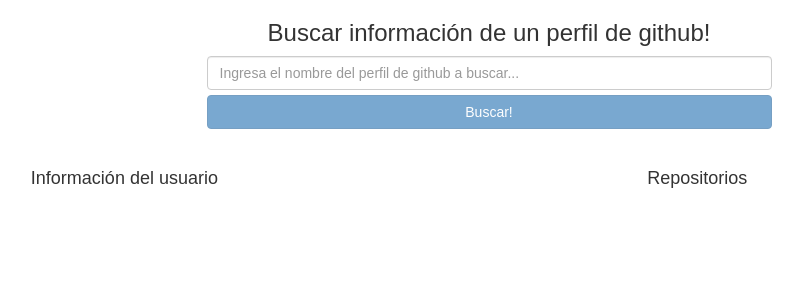
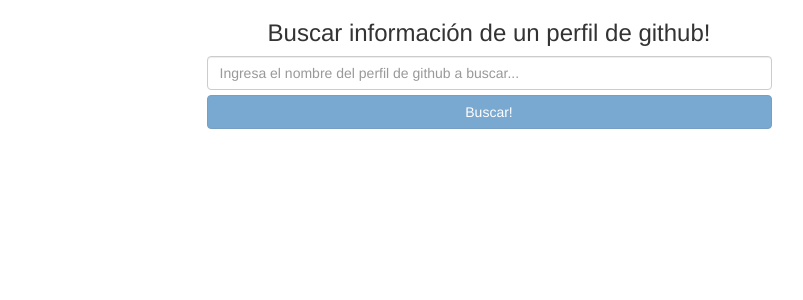
Before and after one commit to Proskynete/api-github-con-react-y-promesas-es6, a React (Create React App) app: page / in a window 1280 px wide. Shown: the top 300 px of the page, without its empty margins (151-954 px from the left). Built offline with nearby package versions, Linux system fonts and the light colour scheme.

Commit message:
Agregar usabilidad

```diff
--- a/package.json
+++ b/package.json
@@ -6,6 +6,7 @@
     "material-ui": "^0.18.1",
     "react": "^15.5.4",
     "react-dom": "^15.5.4",
+    "react-native-loading-gif": "^1.1.3",
     "reqwest": "^2.0.5"
   },
   "devDependencies": {
--- a/src/component/content_user_component/repositories.jsx
+++ b/src/component/content_user_component/repositories.jsx
@@ -9,7 +9,7 @@ import Repository from './repository'
 |*/
 export default class Repositories extends Component{
 	handleRepository(){
-		if(this.props.reposInfo){
+		if(this.props.reposInfo.length > 0){
 			return this.props.reposInfo.map(repo => {
 				return (
 					<Repository
@@ -22,7 +22,11 @@ export default class Repositories extends Component{
 				)
 			})
 		}else{
-			return ""
+			return (
+				<article className="col-md-12 text-danger text-center">
+				  <strong>Ups! </strong> Este perfil no tiene nigún proyecto guardado en Github
+				</article>
+			)
 		}
 	}
 
--- a/src/component/search_component/index.jsx
+++ b/src/component/search_component/index.jsx
@@ -1,7 +1,9 @@
 /*
 | Imports
 */
-import React, { Component } from 'react';
+import React, { Component } from 'react'
+import '../../index.css'
+import logo from '../../logo.svg'
 import UserInfo from '../content_user_component/userInfo'
 import Repositories from '../content_user_component/repositories'
 
@@ -14,6 +16,10 @@ const styles = {
 	},
 	button:{
 		marginTop: '5px'
+	},
+	containterImg:{
+		textAlign: 'center',
+		marginTop: '50px'
 	}
 }
 
@@ -62,6 +68,11 @@ export default class Content extends Component{
 	// funcion encargada del evento click del boton
 	handleSearch(){
 		let username = document.getElementById('input_search').value
+		let img = document.getElementById('imageLoader')
+		let containerInfoGithub = document.getElementById('containerInfoGithub')
+
+		img.classList.remove('hidden')
+		containerInfoGithub.classList.add('hidden')
 
 		this.getGithubUserInfo(username).then(([userInfo, reposInfo]) => {
 			let userInfoJSON = JSON.parse(userInfo)
@@ -77,6 +88,8 @@ export default class Content extends Component{
 				userInfoLocation: userInfoJSON.location,
 				reposInfo: reposInfoJSON
 			})
+			img.classList.add('hidden')
+			containerInfoGithub.classList.remove('hidden')
 		}).catch(err => {
 		    console.log(err)
 		})
@@ -145,7 +158,11 @@ export default class Content extends Component{
 						</div>
 					</div>
 
-					<div className="row" style={styles.marginTop}>
+					<div id="imageLoader" className="hidden" style={styles.containterImg}>
+						<img src={logo} className="reactLogo" alt="logo" />
+					</div>
+
+					<div id="containerInfoGithub" className="row hidden" style={styles.marginTop}>
 						<UserInfo
 							name={this.state.userInfoName}
 							login={this.state.userInfoLogin}
--- a/src/index.css
+++ b/src/index.css
@@ -1,5 +1,9 @@
-body {
-  margin: 0;
-  padding: 0;
-  font-family: sans-serif;
+.reactLogo{
+  animation: App-logo-spin infinite 20s linear;
+  height: 80px;
 }
+
+@keyframes App-logo-spin{
+  from { transform: rotate(0deg); }
+  to { transform: rotate(360deg); }
+}
```
Also changed, not shown: src/logo.svg (added).
